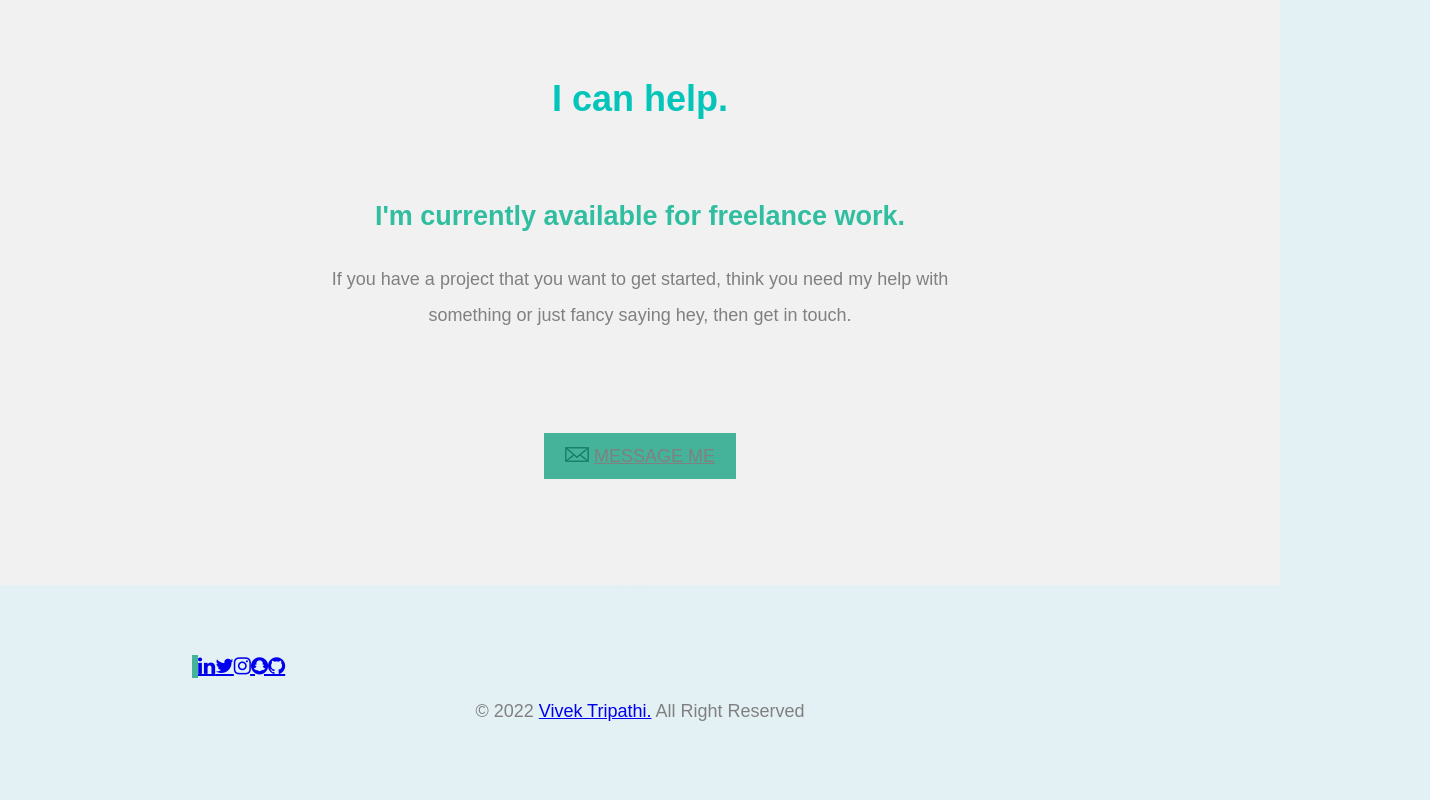
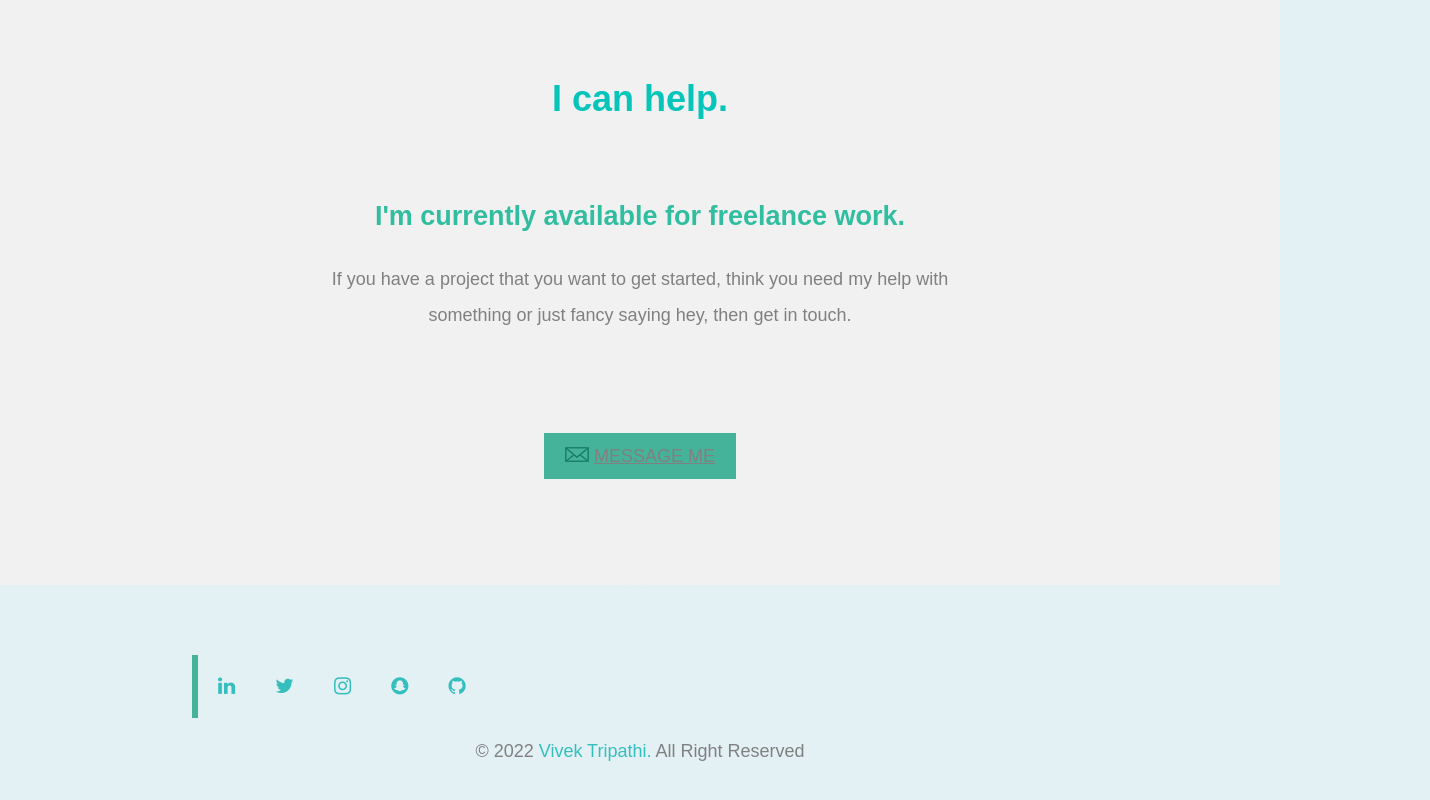
Before and after one commit to vivektripaathi/home, a plain HTML site: page index.html in a window 1280 px wide. Shown: the part 2109-2909 px from the top of the page, 1430 px wide, since content can reach past the window. Before the commit the page ends 2849 px from the top, so only its background shows below. Drawn offline with Linux system fonts and the light colour scheme.

Commit message:
footer_0.1.1

```diff
--- a/style.css
+++ b/style.css
@@ -1,10 +1,12 @@
+*{
+    box-sizing: border-box;
+}
 body{
     margin: 0;
     text-align: center;
     font-family: serif;
     background-color: rgb(227, 241, 245);
 }
-
 
 /* Navigation Bar */
 nav{
@@ -203,6 +205,14 @@ h4{
     font-size: 20px;
     border-left: 6px solid #45b29a;
 }
+footer ul li{
+    padding: 23%;
+    font-size: 20px;
+}
+footer a{
+    color: rgb(53, 190, 190);
+    text-decoration: none;
+}
 .footer-copyright{
     display: inline;
     width: 50%;
@@ -210,7 +220,9 @@ h4{
     font-family: Arial, Helvetica, sans-serif;
     font-size: large;
     color: grey;
-    margin-bottom: 100px;
+}
+.footer-copyright p{
+    margin-bottom: 50px;
 }
 
 @media (max-width: 940px) {
```
